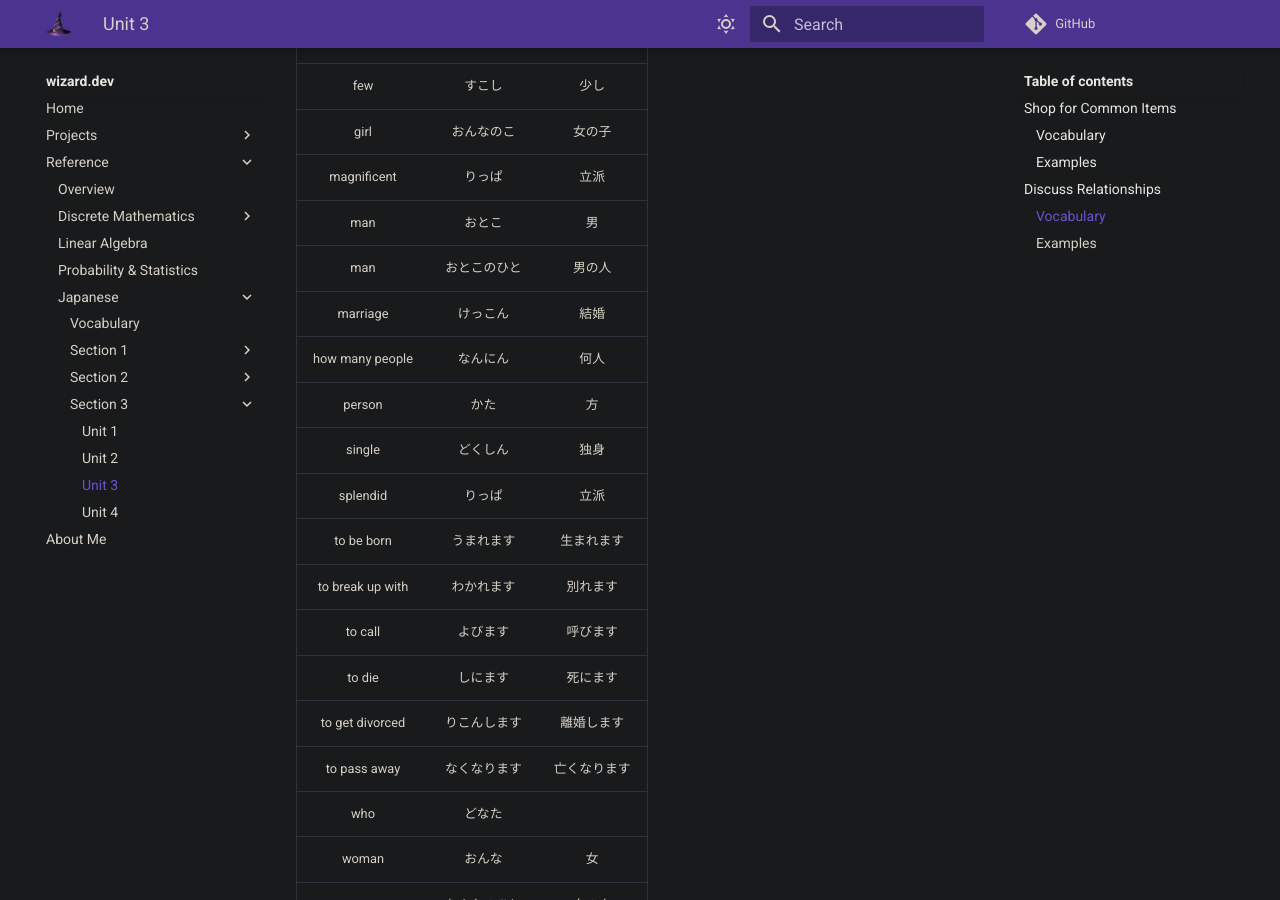
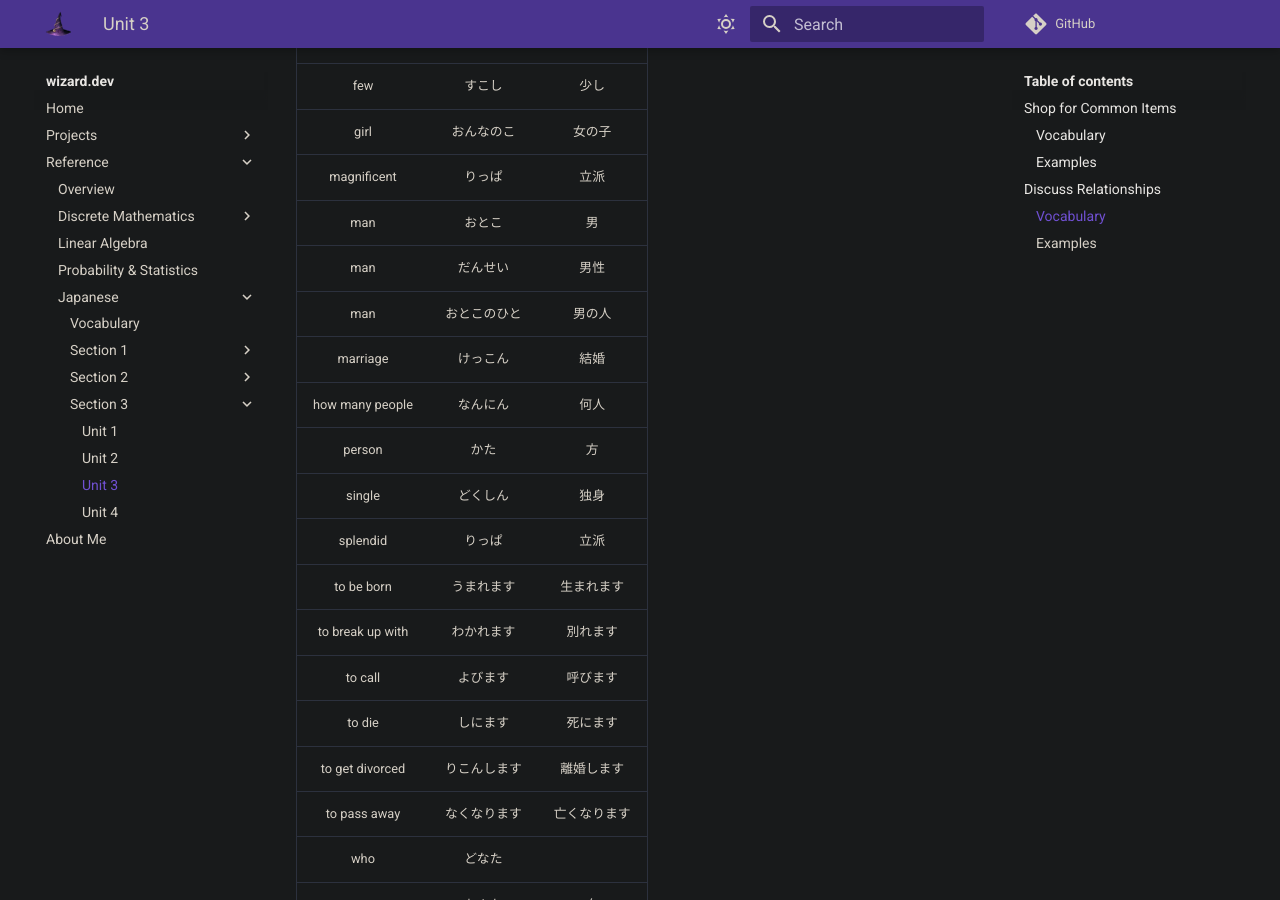
Before and after one commit to zkWildfire/wizard.dev, an MkDocs documentation site: the page built from docs/reference/japanese/section-3/unit-3.md, in a window 1280 px wide and 900 px high, scrolled down 2371 px. Built offline with MkDocs 1.6.1 and Material for MkDocs 9.7.7, drawn with Linux system fonts in a browser that asks for light colours; comment, search, counter and statistics services are not loaded.

Commit message:
Add extra entry

```diff
--- a/docs/reference/japanese/section-3/unit-3.md
+++ b/docs/reference/japanese/section-3/unit-3.md
@@ -55,6 +55,7 @@
 | girl | おんなのこ | 女の子 |
 | magnificent | りっぱ | 立派 |
 | man | おとこ | 男 |
+| man | だんせい | 男性 |
 | man | おとこのひと | 男の人 |
 | marriage | けっこん | 結婚 |
 | how many people | なんにん | 何人 |
```
